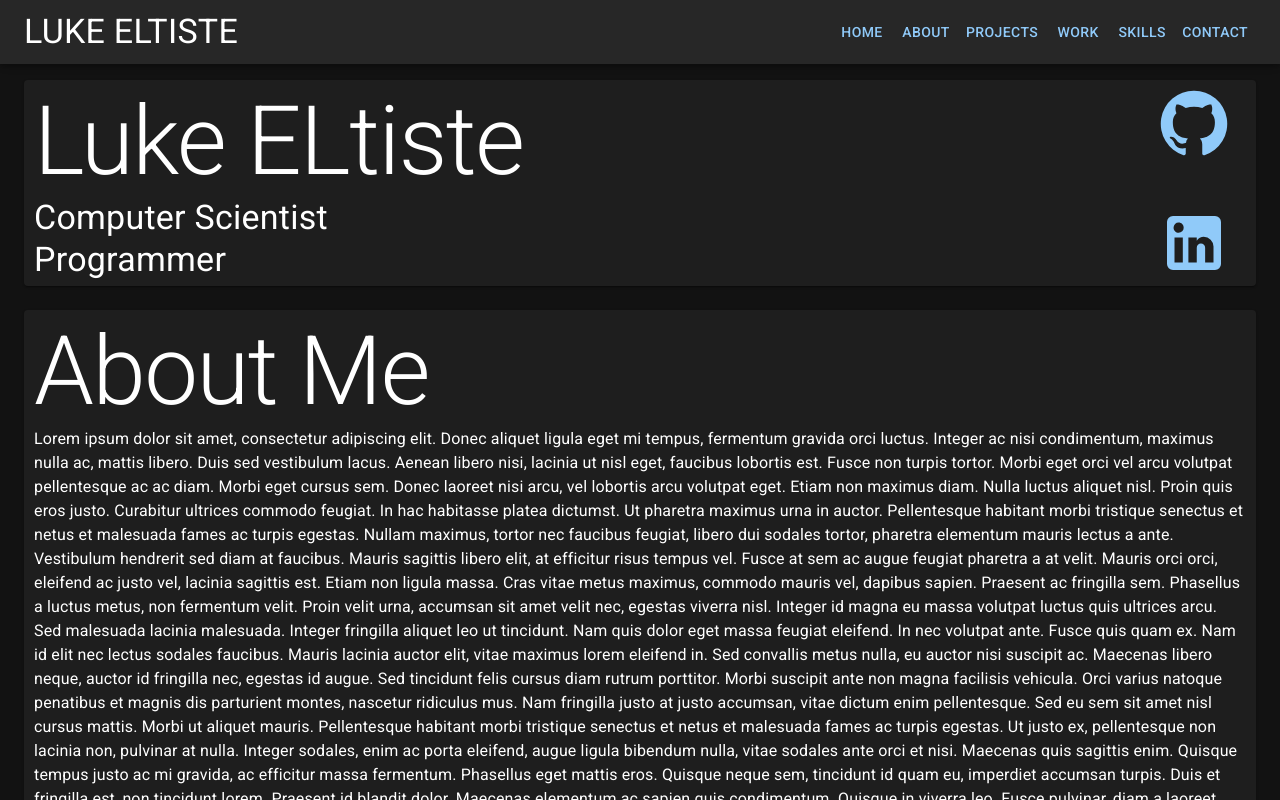
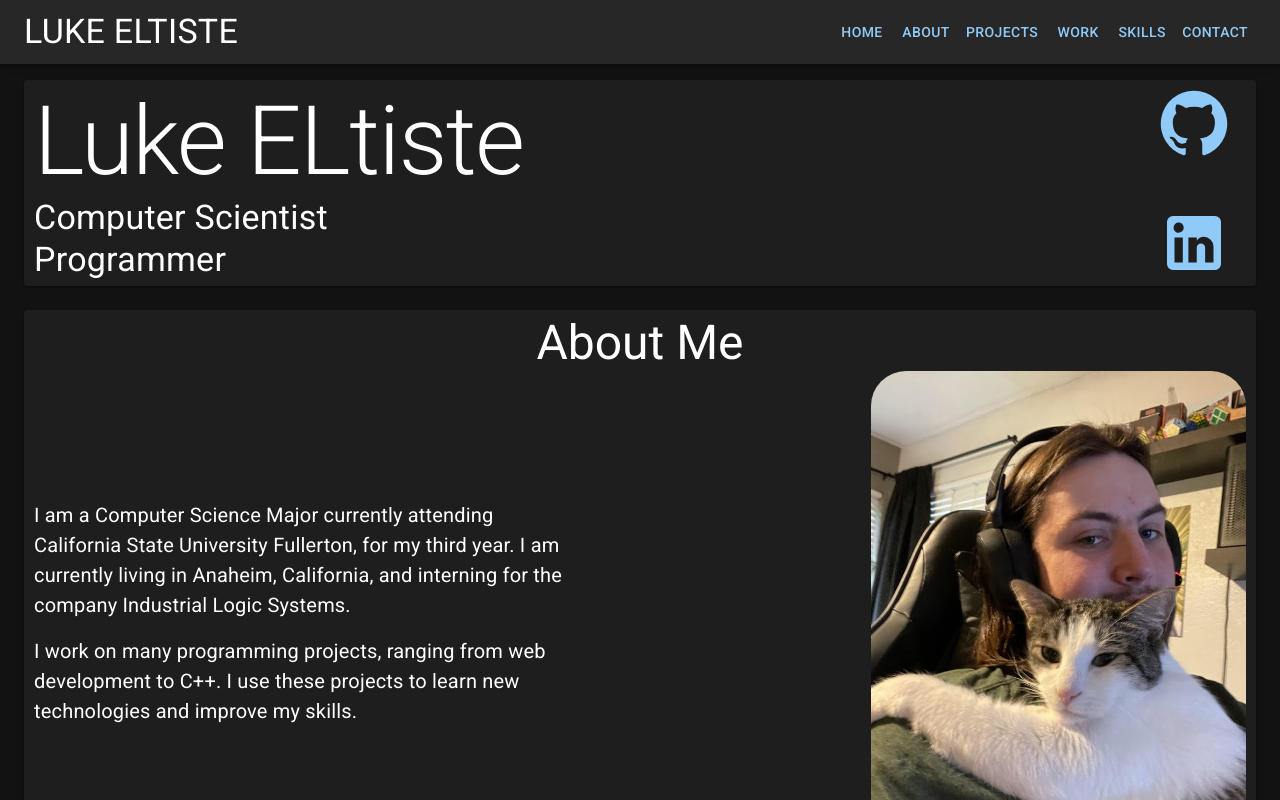
Before and after one commit to Frazzer951/frazzer951.github.io, a React (Create React App) app: page / in a window 1280 px wide. Shown: the top 800 px of the page. Built offline with nearby package versions, Linux system fonts and the light colour scheme.

Commit message:
About Me Section

```diff
--- a/src/components/About.js
+++ b/src/components/About.js
@@ -1,5 +1,6 @@
-import { Container, Paper, Typography } from "@mui/material";
+import { Box, Container, Stack, Paper, Typography } from "@mui/material";
 import "../style.css";
+import me from "../resources/me.jpg";
 
 function About() {
   return (
@@ -11,54 +12,46 @@ function About() {
           padding: "5px 10px",
         }}
       >
-        <Typography variant="h1" component="div">
+        <Typography variant="h3" component="div" align="center">
           About Me
         </Typography>
-        <Typography variant="p" component="div">
-          Lorem ipsum dolor sit amet, consectetur adipiscing elit. Donec aliquet
-          ligula eget mi tempus, fermentum gravida orci luctus. Integer ac nisi
-          condimentum, maximus nulla ac, mattis libero. Duis sed vestibulum
-          lacus. Aenean libero nisi, lacinia ut nisl eget, faucibus lobortis
-          est. Fusce non turpis tortor. Morbi eget orci vel arcu volutpat
-          pellentesque ac ac diam. Morbi eget cursus sem. Donec laoreet nisi
-          arcu, vel lobortis arcu volutpat eget. Etiam non maximus diam. Nulla
-          luctus aliquet nisl. Proin quis eros justo. Curabitur ultrices commodo
-          feugiat. In hac habitasse platea dictumst. Ut pharetra maximus urna in
-          auctor. Pellentesque habitant morbi tristique senectus et netus et
-          malesuada fames ac turpis egestas. Nullam maximus, tortor nec faucibus
-          feugiat, libero dui sodales tortor, pharetra elementum mauris lectus a
-          ante. Vestibulum hendrerit sed diam at faucibus. Mauris sagittis
-          libero elit, at efficitur risus tempus vel. Fusce at sem ac augue
-          feugiat pharetra a at velit. Mauris orci orci, eleifend ac justo vel,
-          lacinia sagittis est. Etiam non ligula massa. Cras vitae metus
-          maximus, commodo mauris vel, dapibus sapien. Praesent ac fringilla
-          sem. Phasellus a luctus metus, non fermentum velit. Proin velit urna,
-          accumsan sit amet velit nec, egestas viverra nisl. Integer id magna eu
-          massa volutpat luctus quis ultrices arcu. Sed malesuada lacinia
-          malesuada. Integer fringilla aliquet leo ut tincidunt. Nam quis dolor
-          eget massa feugiat eleifend. In nec volutpat ante. Fusce quis quam ex.
-          Nam id elit nec lectus sodales faucibus. Mauris lacinia auctor elit,
-          vitae maximus lorem eleifend in. Sed convallis metus nulla, eu auctor
-          nisi suscipit ac. Maecenas libero neque, auctor id fringilla nec,
-          egestas id augue. Sed tincidunt felis cursus diam rutrum porttitor.
-          Morbi suscipit ante non magna facilisis vehicula. Orci varius natoque
-          penatibus et magnis dis parturient montes, nascetur ridiculus mus. Nam
-          fringilla justo at justo accumsan, vitae dictum enim pellentesque. Sed
-          eu sem sit amet nisl cursus mattis. Morbi ut aliquet mauris.
-          Pellentesque habitant morbi tristique senectus et netus et malesuada
-          fames ac turpis egestas. Ut justo ex, pellentesque non lacinia non,
-          pulvinar at nulla. Integer sodales, enim ac porta eleifend, augue
-          ligula bibendum nulla, vitae sodales ante orci et nisi. Maecenas quis
-          sagittis enim. Quisque tempus justo ac mi gravida, ac efficitur massa
-          fermentum. Phasellus eget mattis eros. Quisque neque sem, tincidunt id
-          quam eu, imperdiet accumsan turpis. Duis et fringilla est, non
-          tincidunt lorem. Praesent id blandit dolor. Maecenas elementum ac
-          sapien quis condimentum. Quisque in viverra leo. Fusce pulvinar, diam
-          a laoreet cursus, nisl magna congue metus, non mollis nibh enim quis
-          eros. Nullam mollis aliquet mollis. Morbi commodo efficitur leo, sit
-          amet rhoncus nisi laoreet at. Integer efficitur rhoncus egestas.
-          Integer faucibus semper fermentum.
-        </Typography>
+        <Stack
+          direction="row"
+          justifyContent="space-between"
+          alignItems="center"
+          spacing={2}
+        >
+          <Box sx={{ width: "45%" }}>
+            <Typography
+              variant="body1"
+              align="left"
+              paragraph
+              sx={{ fontSize: 20 }}
+            >
+              I am a Computer Science Major currently attending California State
+              University Fullerton, for my third year. I am currently living in
+              Anaheim, California, and interning for the company Industrial
+              Logic Systems.
+            </Typography>
+            <Typography
+              variant="body1"
+              align="left"
+              paragraph
+              sx={{ fontSize: 20 }}
+            >
+              I work on many programming projects, ranging from web development
+              to C++. I use these projects to learn new technologies and improve
+              my skills.
+            </Typography>
+          </Box>
+
+          <img
+            src={me}
+            alt="Me"
+            height="500px"
+            style={{ borderRadius: "35px" }}
+          />
+        </Stack>
       </Paper>
     </Container>
   );
```
Also changed, not shown: src/resources/me.jpg (added).
